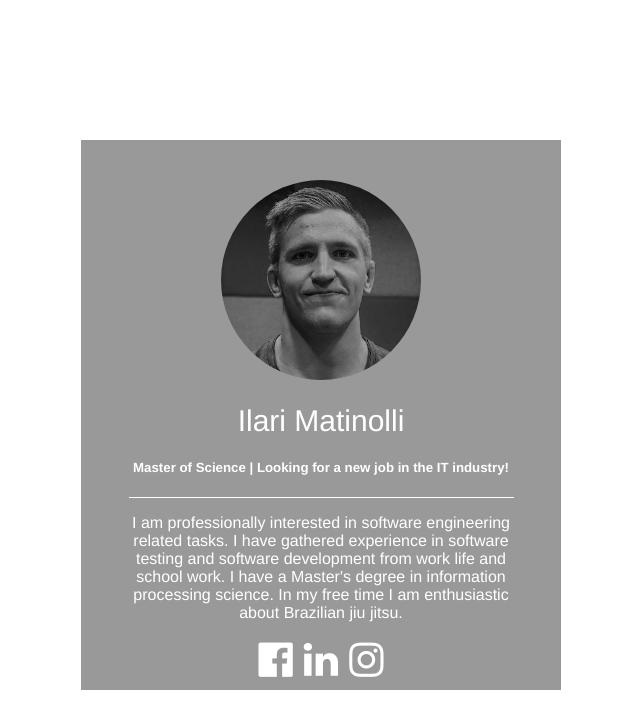
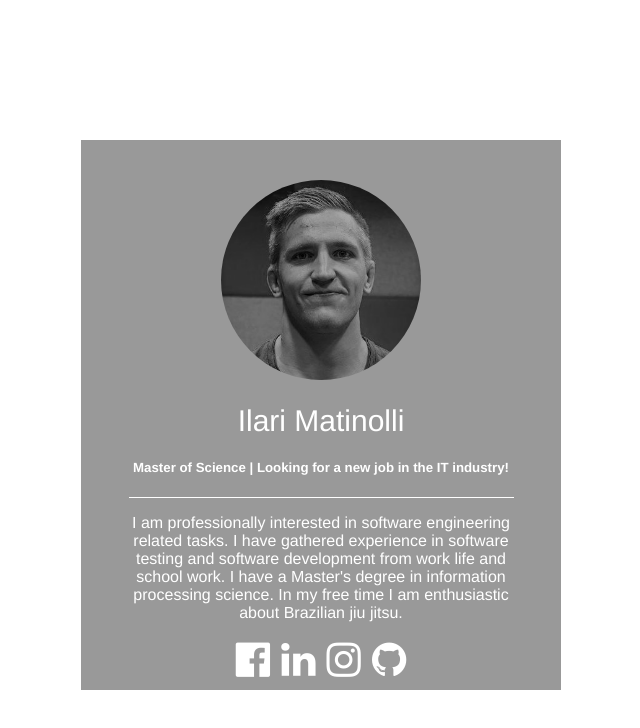
Before and after one commit to imatinol/imatinol.github.io, a plain HTML site: page index.html in a window 1280 px wide. Shown: the whole page, without its empty margins (319-959 px from the left). Drawn offline with Linux system fonts and the light colour scheme.

Commit message:
kommitti

```diff
--- a/index.html
+++ b/index.html
@@ -27,6 +27,7 @@
 		<a href="https://www.facebook.com/ilari.matinolli" target="_blank"><i class="fa fa-facebook-official" aria-hidden="true"></i></a>
 		<a href="https://fi.linkedin.com/in/ilari-matinolli-b40904b2" target="_blank"><i class="fa fa-linkedin" aria-hidden="true"></i></a>
 		<a href="https://www.instagram.com/megahercules/" target="_blank"><i class="fa fa-instagram" aria-hidden="true"></i></a>
+		<a href="https://github.com/imatinol/" target="_blank"><i class="fa fa-github" aria-hidden="true"></i></a>
 	</div>
 
 </div>
```
